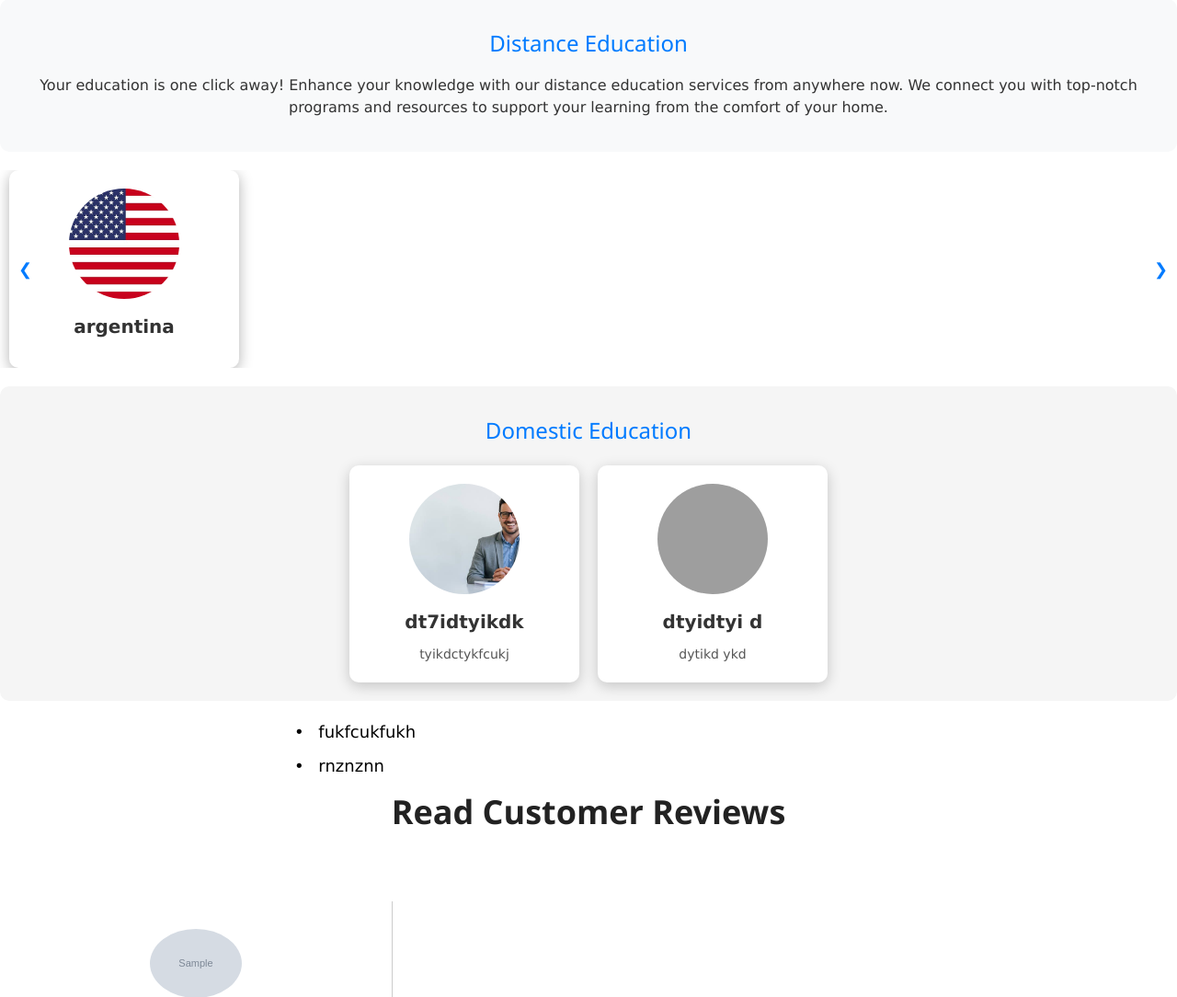
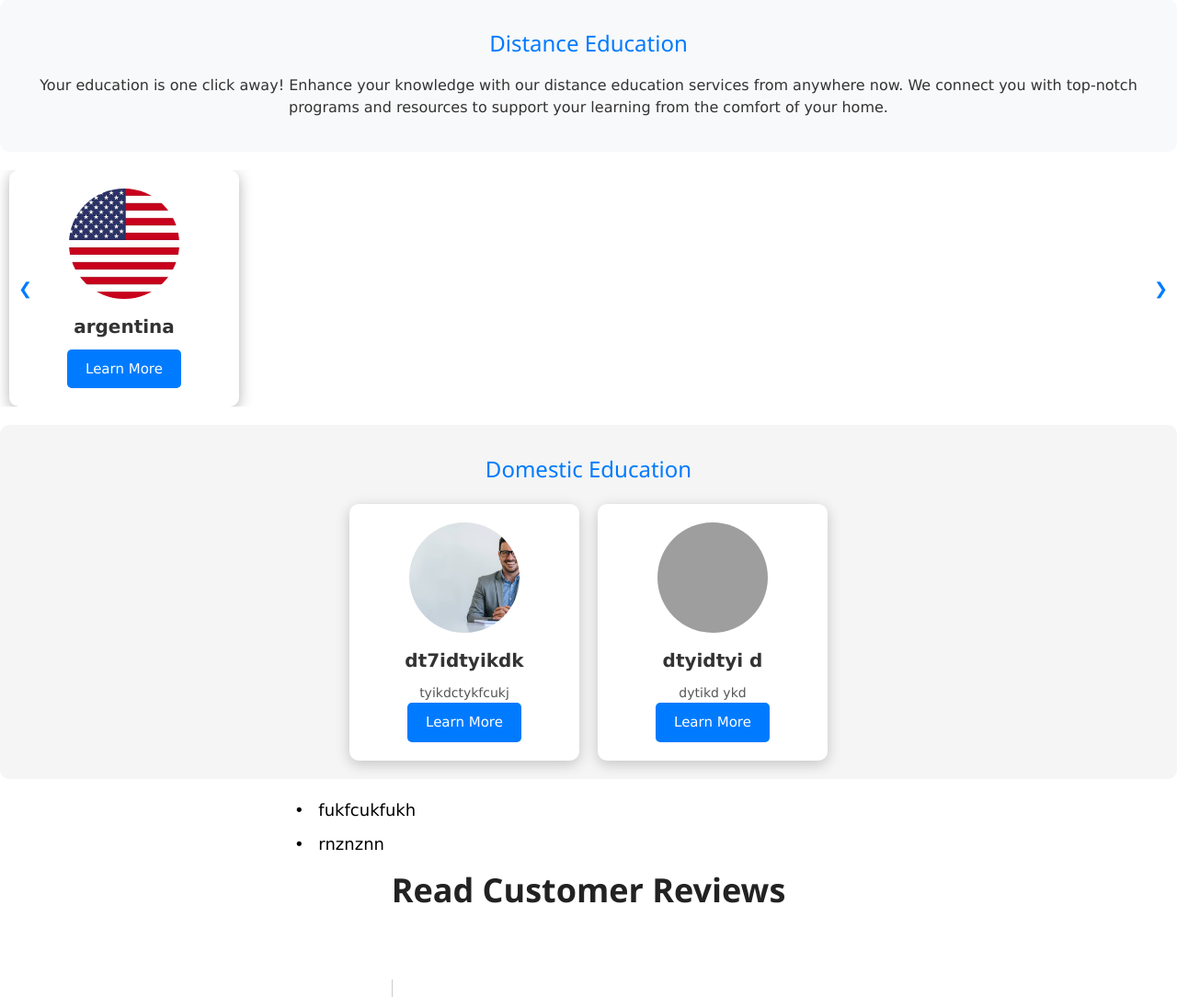
Before and after one commit to hadikjazarkp/ARCTIC-consultancy, a Django app: page /study/ in a window 1280 px wide. Shown: the part 1151-2235 px from the top of the page at 92% size. Run offline with Django 5.2, Linux system fonts and the light colour scheme; data comes from the database, SQL or seed files in the repository; both versions use the stored data as it was after the commit; tables that the repository leaves empty hold one stand-in row (values such as "Sample post"); grey boxes marked "Sample" are stand-in pictures; some libraries are stand-ins or nearby versions; grey boxes are pictures that could not be loaded.

```diff
--- a/ARCTIC_DEMO/arctic_demo/arcticApp/templates/study.html
+++ b/ARCTIC_DEMO/arctic_demo/arcticApp/templates/study.html
@@ -258,7 +258,18 @@
         color: #333;
         margin-bottom: 10px;
     }
-
+    .swipe-item .education-link:hover {
+        background-color: #0056b3;
+    }
+    .swipe-item .education-link {
+        display: inline-block;
+        padding: 10px 20px;
+        background-color: #007bff;
+        color: white;
+        border-radius: 5px;
+        text-decoration: none;
+        transition: background-color 0.3s ease;
+    }
     .arrow {
         position: absolute;
         top: 50%;
@@ -312,7 +323,19 @@
         transform: translateY(-5px);
         box-shadow: 0 6px 20px rgba(0, 0, 0, 0.3);
     }
+    .domestic-box .education-link {
+        display: inline-block;
+        padding: 10px 20px;
+        background-color: #007bff;
+        color: white;
+        border-radius: 5px;
+        text-decoration: none;
+        transition: background-color 0.3s ease;
+    }
 
+    .domestic-box .education-link:hover {
+        background-color: #0056b3;
+    }
     .domestic-box img {
         width: 120px;
         height: 120px;
@@ -340,7 +363,7 @@
         <div class="education-box">
             <img src="{{ item.image.url }}" alt="{{ item.education_name }}">
             <div class="education-name">{{ item.education_name }}</div>
-            <a href="#" class="education-link">Learn More</a>
+            <a href="{% url 'registration' %}" class="education-link">Learn More</a>
         </div>
     {% empty %}
         <p>No abroad education data available.</p>
@@ -361,6 +384,7 @@
             <div class="swipe-item">
                 <img src="{{ item.image.url }}" alt="{{ item.education_name }}">
                 <div class="swipe-name">{{ item.education_name }}</div>
+                <a href="{% url 'registration' %}" class="education-link">Learn More</a>
             </div>
         {% endfor %}
     </div>
@@ -376,6 +400,7 @@
                 <img src="{{ item.image.url }}" alt="{{ item.education_name }}">
                 <div class="education-name">{{ item.education_name }}</div>
                 <div class="education-description">{{ item.description }}</div>
+                <a href="{% url 'registration' %}" class="education-link">Learn More</a>
             </div>
         {% empty %}
             <p>No domestic education data available.</p>
```
Also changed, not shown: ARCTIC_DEMO/arctic_demo/arcticApp/templates/home.html (+5 -5 lines), ARCTIC_DEMO/arctic_demo/arcticApp/templates/shoes_laundry.html (+25 -5 lines), ARCTIC_DEMO/arctic_demo/db.sqlite3, ARCTIC_DEMO/arctic_demo/media/education_images/flag5_fyTrMYP.jpeg (added), ARCTIC_DEMO/arctic_demo/media/services/shoes12.jpg (added), ARCTIC_DEMO/arctic_demo/media/services/shoes17.jpeg (added), ARCTIC_DEMO/arctic_demo/media/services/shoes18.jpeg (added), ARCTIC_DEMO/arctic_demo/media/services/shoes18_NwFr2Wm.jpeg (added), ARCTIC_DEMO/arctic_demo/media/services/shoes22.jpeg (added), ARCTIC_DEMO/arctic_demo/media/services/shoes22_F7vRfS6.jpeg (added), ARCTIC_DEMO/arctic_demo/media/services/shoes22_ZNZGDDu.jpeg (added), ARCTIC_DEMO/arctic_demo/media/slider_images/photo_2024-08-31_14-58-03.jpg (added), ARCTIC_DEMO/arctic_demo/media/slider_images/photo_2024-08-31_14-58-09.jpg (added), ARCTIC_DEMO/arctic_demo/media/slider_images/photo_2024-08-31_14-58-16.jpg (added), 2 more files.
